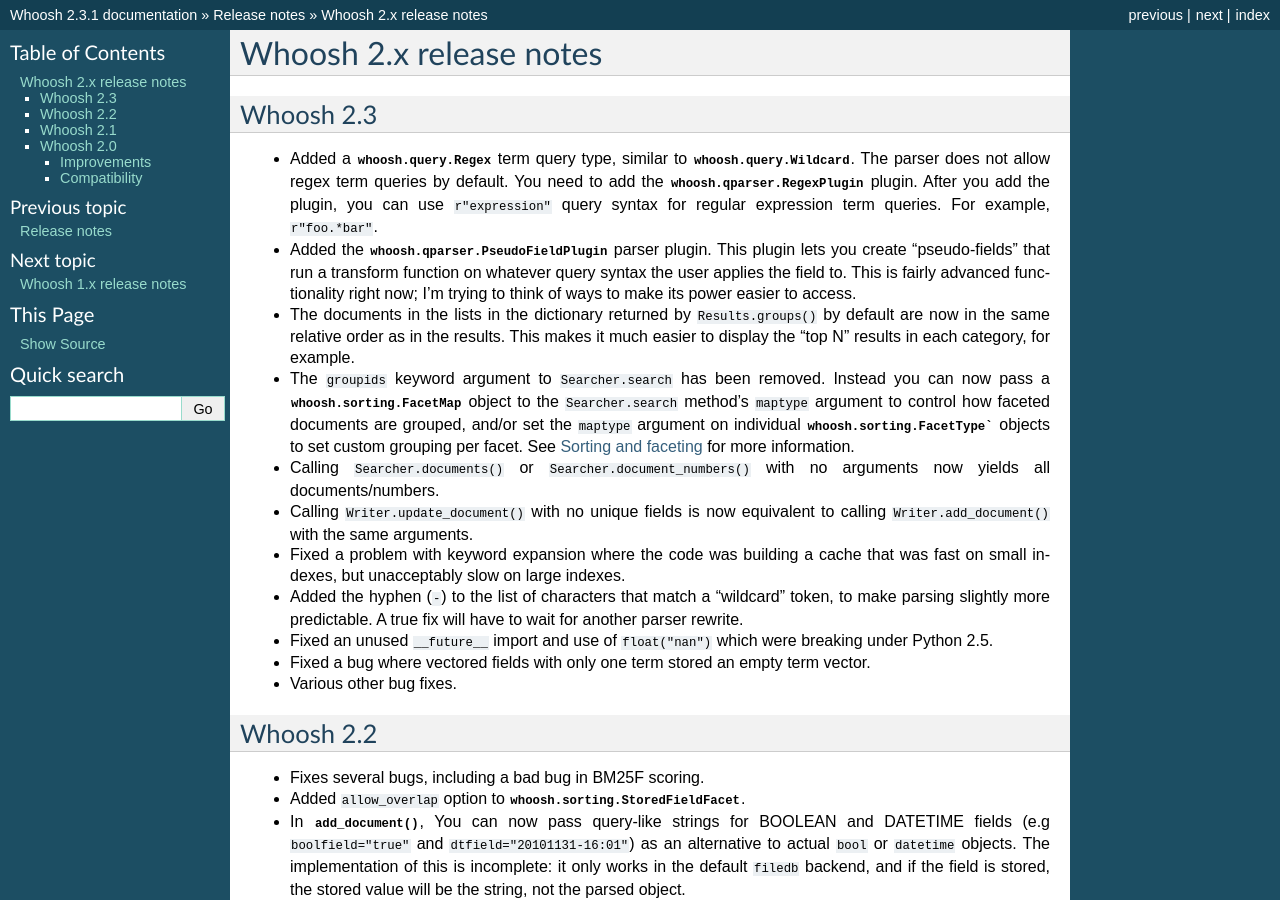
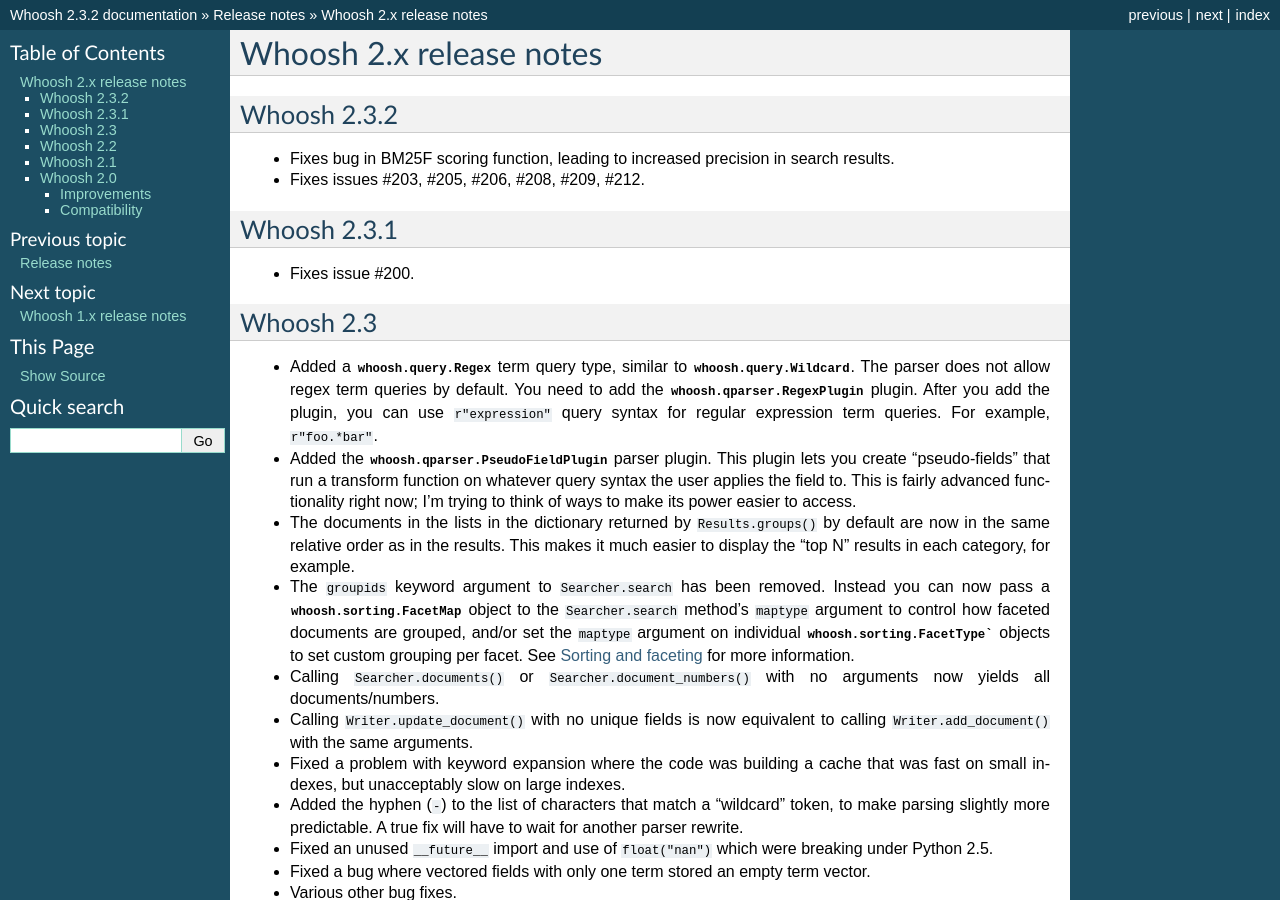
Before and after one commit to dex4er/whoosh, a Sphinx documentation site: the page built from docs/source/releases/2_0.rst, in a window 1280 px wide and 900 px high. Built offline with Sphinx 7.4.7, drawn with Linux system fonts in a browser that asks for light colours; some of the changed text lies outside the part shown.

Commit message:
Bumped version to 2.3.2.
--HG--
branch : cleanup2.4

```diff
--- a/docs/source/releases/2_0.rst
+++ b/docs/source/releases/2_0.rst
@@ -1,6 +1,21 @@
 ========================
 Whoosh 2.x release notes
 ========================
+
+Whoosh 2.3.2
+============
+
+* Fixes bug in BM25F scoring function, leading to increased precision in search
+  results.
+
+* Fixes issues #203, #205, #206, #208, #209, #212.
+
+
+Whoosh 2.3.1
+============
+
+* Fixes issue #200.
+
 
 Whoosh 2.3
 ==========
--- a/src/whoosh/__init__.py
+++ b/src/whoosh/__init__.py
@@ -25,7 +25,7 @@
 # those of the authors and should not be interpreted as representing official
 # policies, either expressed or implied, of Matt Chaput.
 
-__version__ = (2, 3, 1)
+__version__ = (2, 3, 2)
 
 
 def versionstring(build=True, extra=True):
```
